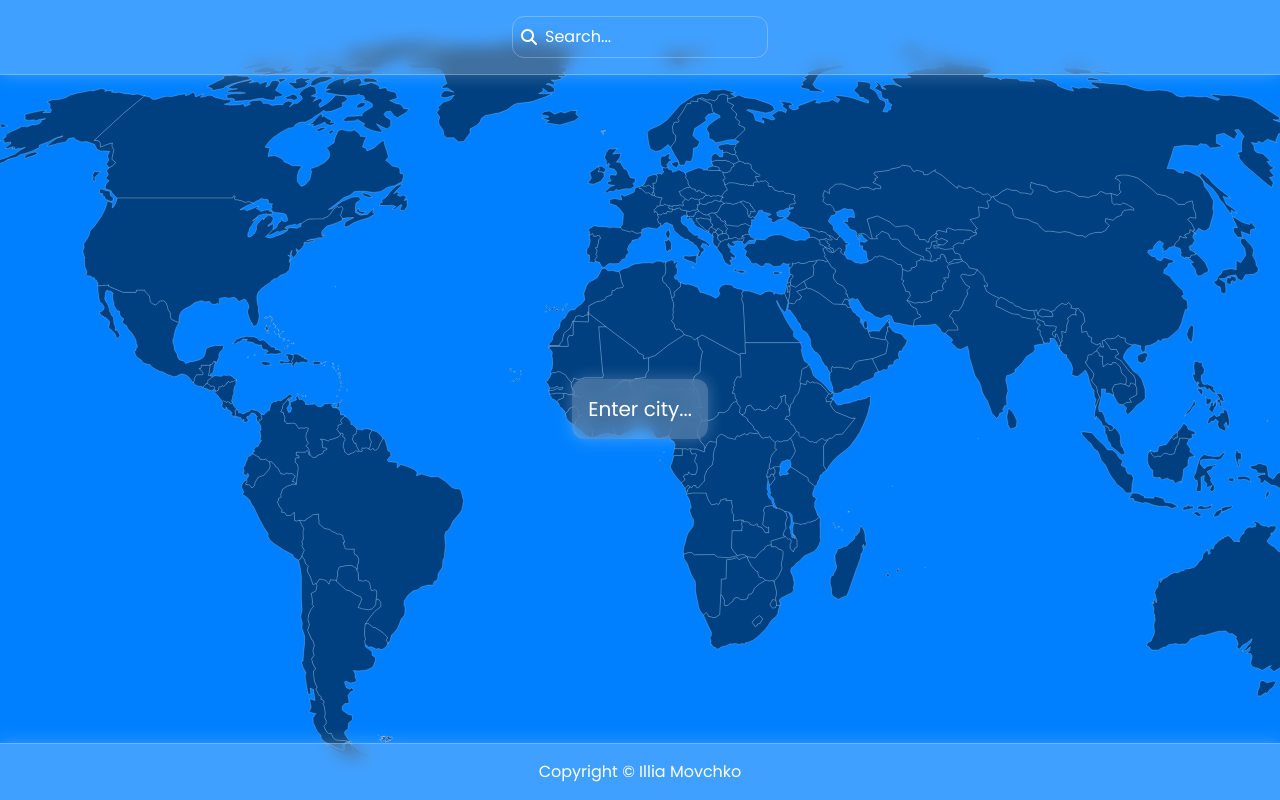
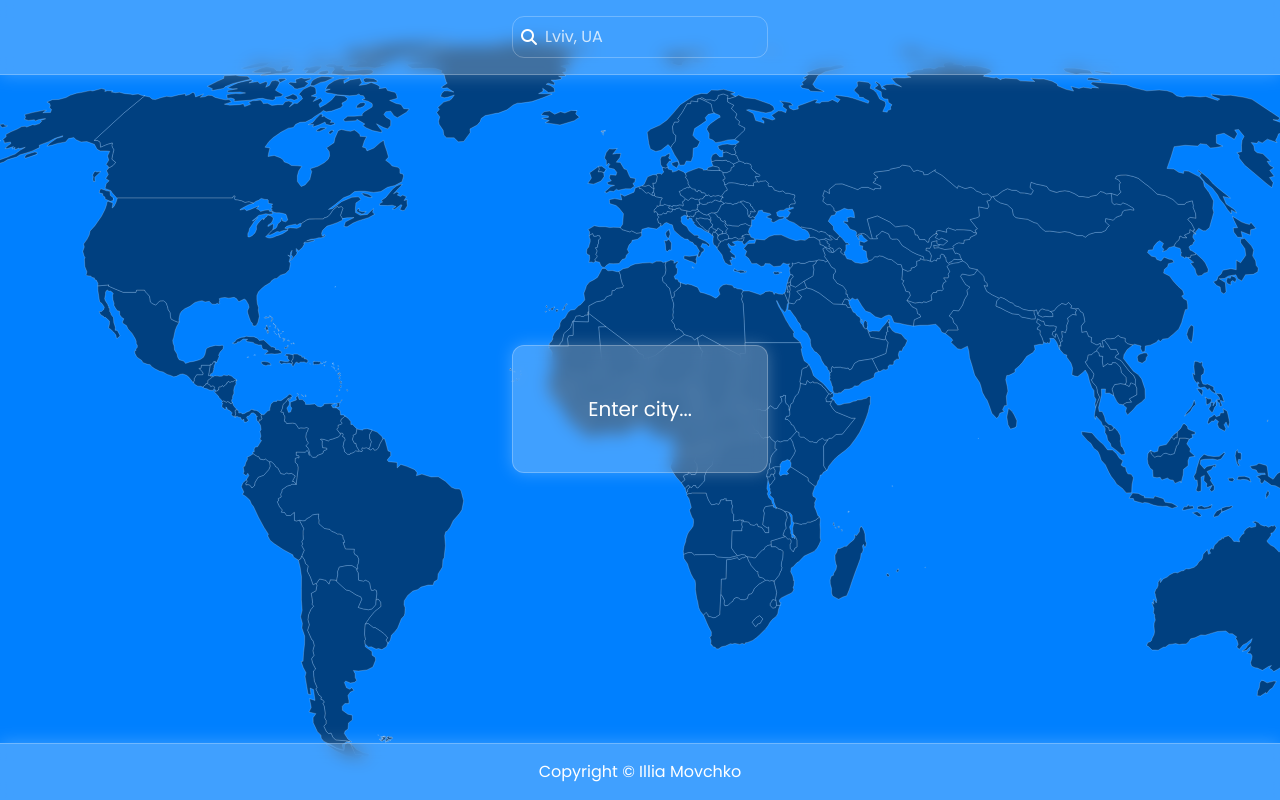
Before and after one commit to conceptbtw/React-Weather-App, a React (Vite) app: page / in a window 1280 px wide. Built offline with nearby package versions, Linux system fonts and the light colour scheme; some icons are missing.

Commit message:
Update loading and error

```diff
--- a/src/components/Main.jsx
+++ b/src/components/Main.jsx
@@ -7,9 +7,9 @@ export default function Main({ city }) {
   if (!city) {
     return (
       <main className="max-w-screen-md p-4 flex flex-1 flex-col justify-center items-center gap-4">
-        <span className="w-full p-4 flex justify-between items-center text-center text-xl border-white border-opacity-25 rounded-xl bg-white bg-opacity-25 shadow-[0_0_16px_0_rgba(255,255,255,0.25)] backdrop-blur">
-          Enter city...
-        </span>
+        <section className="w-64 h-32 p-4 flex flex-col justify-center items-center border border-white border-opacity-25 rounded-xl bg-white bg-opacity-25 shadow-[0_0_16px_0_rgba(255,255,255,0.25)] backdrop-blur">
+          <span className="text-xl">Enter city...</span>
+        </section>
       </main>
     );
   }
@@ -22,14 +22,13 @@ export default function Main({ city }) {
   return (
     <main className="max-w-screen-md p-4 flex flex-1 flex-col justify-center items-center gap-4">
       {weatherLoading && forecastLoading && (
-        <span className="w-full p-4 flex justify-between items-center text-center text-xl border-white border-opacity-25 rounded-xl bg-white bg-opacity-25 shadow-[0_0_16px_0_rgba(255,255,255,0.25)] backdrop-blur">
-          Loading...
-        </span>
+        <img className="w-32" src="/src/assets/images/loading.svg" alt=""></img>
       )}
       {weatherError && forecastError && (
-        <span className="w-full p-4 flex justify-between items-center text-center text-xl border-error border-opacity-75 rounded-xl bg-error bg-opacity-75 shadow-[0_0_16px_0_rgba(255,0,0,0.25)] backdrop-blur">
-          Error
-        </span>
+        <section className="w-64 h-32 p-4 flex flex-col justify-center items-center border border-error border-opacity-75 rounded-xl bg-error bg-opacity-75 shadow-[0_0_16px_0_rgba(255,0,0,0.75)] backdrop-blur">
+          <span className="text-xl">Error</span>
+          <span className="opacity-75">City not found</span>
+        </section>
       )}
       {!weatherLoading && !weatherError && (
         <WeatherSection weatherData={weatherData} />
--- a/src/components/Search.jsx
+++ b/src/components/Search.jsx
@@ -20,8 +20,8 @@ export default function Search({ onSearch }) {
     >
       <i className="fa-solid fa-magnifying-glass"></i>
       <input
-        className="w-full outline-0 bg-transparent placeholder:text-white"
-        placeholder="Search..."
+        className="w-full outline-0 bg-transparent placeholder:text-white placeholder:opacity-75"
+        placeholder="Lviv, UA"
         name="search"
         type="text"
         value={value}
```
Also changed, not shown: src/assets/images/loading.svg (added), 1 other file (tests, documents, lock files or other folders).
